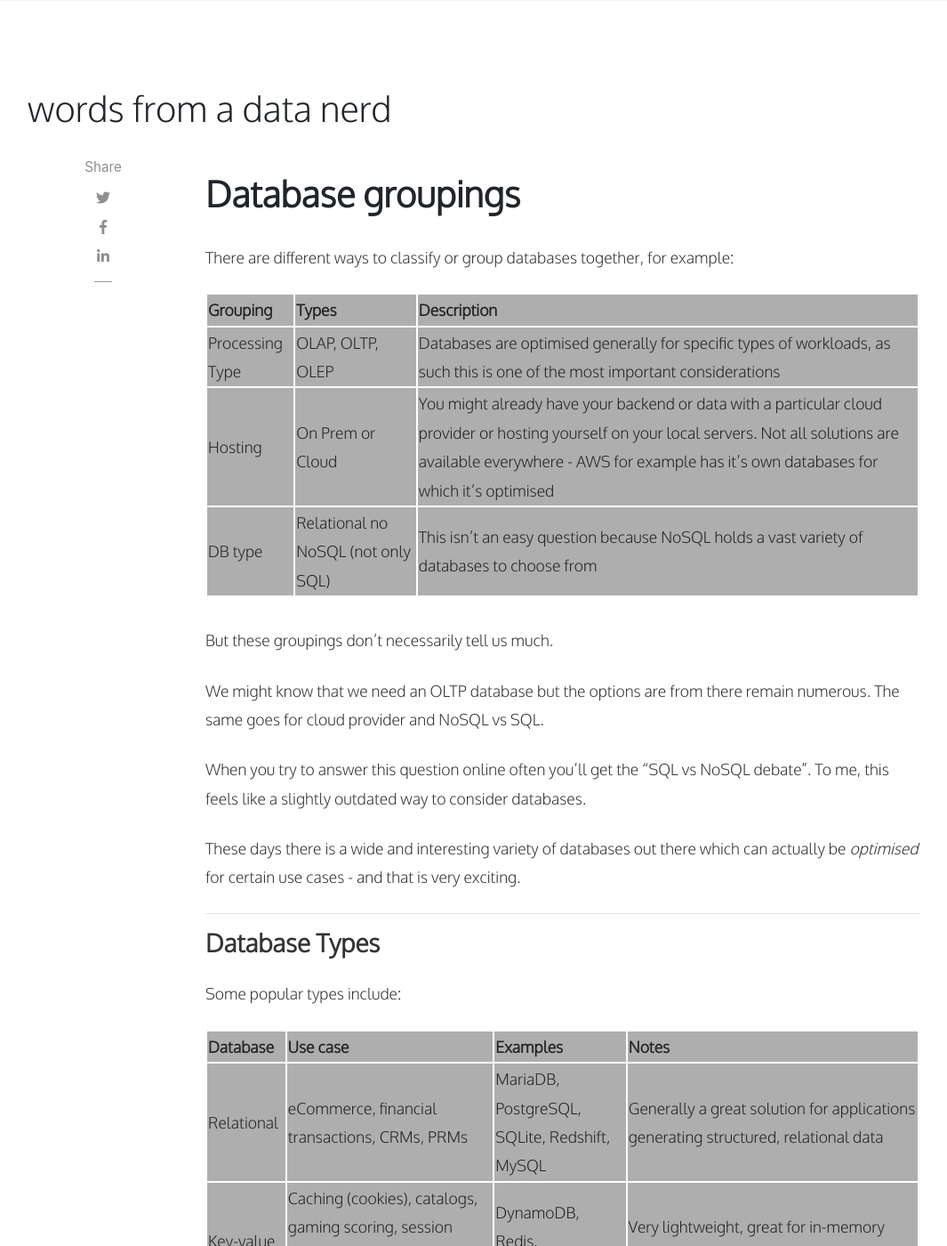
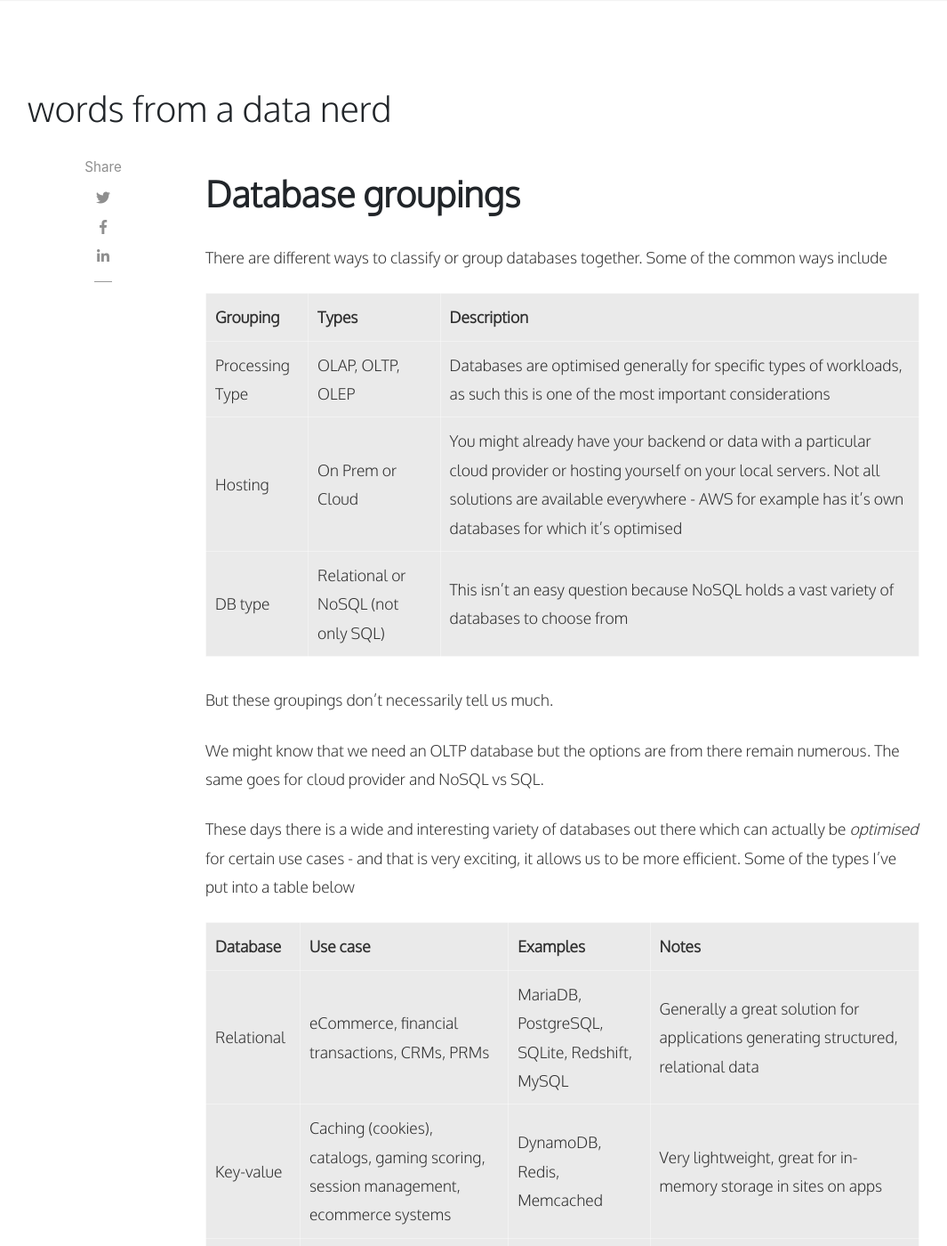
Before and after one commit to bolyche/bolyche.github.io, a Jekyll site: the page built from _posts/2023-09-26-Database-groupings.md, in a window 1280 px wide and 1400 px high. Shown: the whole window at 89% size, without its empty margins (54-1119 px from the left). Built offline with Jekyll 4.4.1, drawn with Linux system fonts in a browser that asks for light colours; nearby versions of some CDN libraries; comment, search, counter and statistics services are not loaded; some of the changed text lies outside the part shown.

Commit message:
update table css and text (#34)

```diff
--- a/_posts/2023-09-26-Database-groupings.md
+++ b/_posts/2023-09-26-Database-groupings.md
@@ -10,12 +10,13 @@ hidden: true
 image: assets/images/dbs.jpg
 ---
 
-There are different ways to classify or group databases together, for example:
+There are different ways to classify or group databases together. Some of the common ways include
 
 <style>
 table, th, td {
-   border: 2px solid white;
-   background-color: #a5a5a5a8;
+   border: 1px solid #ffffff5e;
+   background-color: #a5a5a51f;
+   padding: 10px
 }
 </style>
 
@@ -23,22 +24,14 @@ table, th, td {
 |----------|-------|-------------|
 | Processing Type | OLAP, OLTP, OLEP | Databases are optimised generally for specific types of workloads, as such this is one of the most important considerations |
 | Hosting | On Prem or Cloud | You might already have your backend or data with a particular cloud provider or hosting yourself on your local servers. Not all solutions are available everywhere - AWS for example has it's own databases for which it's optimised |
-| DB type | Relational no NoSQL (not only SQL) | This isn't an easy question because NoSQL holds a vast variety of databases to choose from
+| DB type | Relational or NoSQL (not only SQL) | This isn't an easy question because NoSQL holds a vast variety of databases to choose from
 
 <br>
 But these groupings don't necessarily tell us much.
 
 We might know that we need an OLTP database but the options are from there remain numerous. The same goes for cloud provider and NoSQL vs SQL.
 
-When you try to answer this question online often you'll get the "SQL vs NoSQL debate". To me, this feels like a slightly outdated way to consider databases.
-
-These days there is a wide and interesting variety of databases out there which can actually be _optimised_ for certain use cases - and that is very exciting.
-
----------------
-
-### Database Types
-
-Some popular types include:
+These days there is a wide and interesting variety of databases out there which can actually be _optimised_ for certain use cases - and that is very exciting, it allows us to be more efficient. Some of the types I've put into a table below
 
 | Database | Use case | Examples | Notes |
 |:---------|:---------|:---------|:------|
@@ -51,13 +44,13 @@ Some popular types include:
 | NewSQL | Similar to Relational but where horizontal scalability is required | CockroachDB, Couchbase | Typically CP (out of CAP), losing availability. Less flexible than popular relational dbs |
 
 <br>
-From the above, it becomes a bit simpler to make some small generalisation. For example:
+From the above, it becomes a bit simpler to really just start asking questions in order to figure out what you might need. For example:
 
 - Do you have absolutely ridiculous amounts of incremental timestamp data to record? -> Yes? -> Maybe a time series db is your friend
-- Do you frequently query the relationship between multiple independent entities? -> Yes? -> Maybe a nice graph DB? (Perhaps overlaid over a DB to process large volumes?)
-- Do you not know the structure of your data and need to rapidly prototype, but want to be able to parse and access all the key-values quickly? -> Yes? -> Okay so maybe a document DB?
+- Do you frequently query the relationship between multiple independent entities? -> Yes? -> A Graph db may be your friend (Perhaps overlaid over a DB to process large volumes?)
+- Do you not know the structure of your data and need to rapidly prototype, but want to be able to parse and access all the key-values quickly? -> Yes? -> Potentially a document DB
 - Have you scaled past your PostgreSQL instance and desperately need horizontal scaling? -> Yes? -> Migrating to NewSQL might not be too bad
-- Do you need something to keep your web data for eCommerce basket flows? -> Yes? -> A beautiful key-value db for you then good Sir
-- How about a massive amount of concurrent writes are required for your worldwide shipping management? -> Sounds bad? -> It'll probably be okay with a nice column db
+- Do you need something to keep your web data for eCommerce basket flows? -> Yes? -> Key-value might suit well
+- How about a massive amount of concurrent writes are required for your worldwide shipping management? -> Sounds bad? -> Column db might be right here
 
-I joke only a little here, because obviously the solution is not .. well, obvious. You'll likely find you need multiple solutions also to meet your business need.
+Ultimately whatever you pick won't necessarily be obvious and may be dictated by things like budget and the existing skillsets of your team. However, picking something unsuited for purpose (e.g. collecting trillions of IoT timestampted data points and expecting Redshift to be efficient with it) might in the end cost you lots of money. You may also find you want more than one solution in order to meet your business needs.
```
